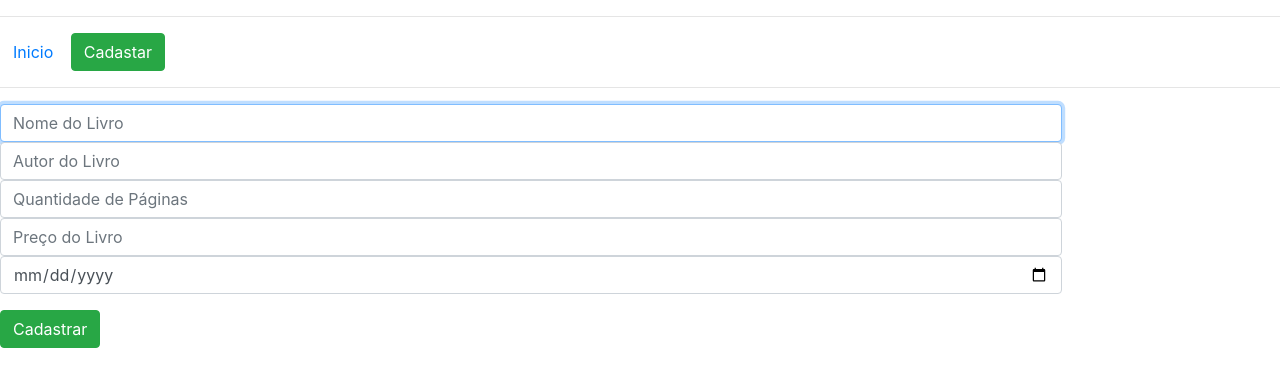
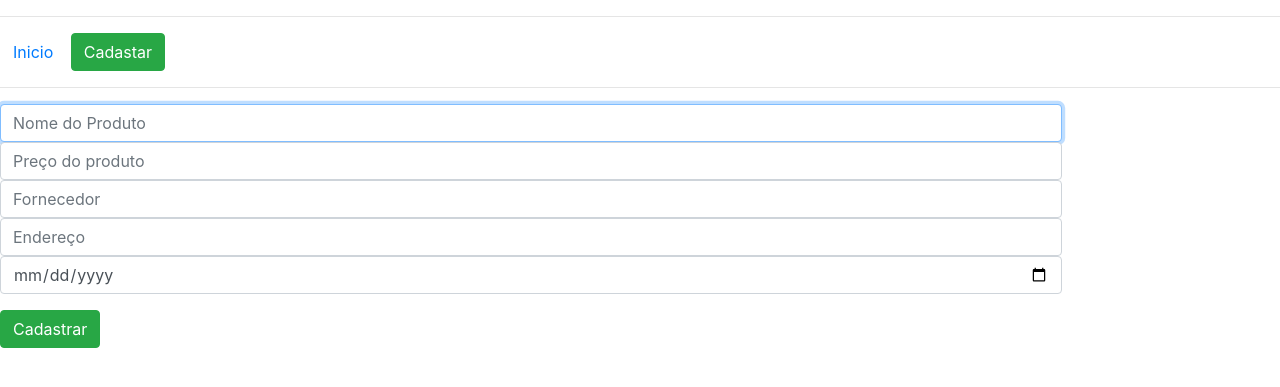
Before and after one commit to calditostech/B2test, a PHP site: page /cadastro.php in a window 1280 px wide. Shown: the top 387 px of the page. Run offline with PHP 8.4, Linux system fonts and the light colour scheme.

Commit message:
criando a view

```diff
--- a/controller/ControllerListar.php
+++ b/controller/ControllerListar.php
@@ -11,7 +11,7 @@ class listarController{
     }
 
     private function criarTabela(){
-        $row = $this->lista->getLivro();
+        $row = $this->lista->getProduto();
         foreach ($row as $value){
             echo "<tr>";
             echo "<th>".$value['nome'] ."</th>";
--- a/view/cadastro.php
+++ b/view/cadastro.php
@@ -7,11 +7,11 @@
     <div class="row">
         <form method="post" action="../controller/ControllerCadastro.php" id="form" name="form" onsubmit="validar(document.form); return false;" class="col-10">
             <div class="form-group">
-                <input class="form-control" type="text" id="nome" name="nome" placeholder="Nome do Livro" required autofocus>
-                <input class="form-control" type="text" id="autor" name="preco" placeholder="Autor do Livro" required>
-                <input class="form-control" type="number" id="quantidade" name="fornecedor" placeholder="Quantidade de Páginas" required>
-                <input class="form-control" type="text" id="preco" name="endereco" placeholder="Preço do Livro" onkeypress="formatarMoeda();" required>
-                <input class="form-control" type="date" id="data" name="data" placeholder="Data de Pulicação" required>
+                <input class="form-control" type="text" id="nome" name="nome" placeholder="Nome do Produto" required autofocus>
+                <input class="form-control" type="text" id="preco" name="preco" placeholder="Preço do produto" onkeypress="formatarMoeda();" required>
+                <input class="form-control" type="text" id="fornecedor" name="fornecedor" placeholder="Fornecedor" required>
+                <input class="form-control" type="text" id="endereco" name="endereco" placeholder="Endereço" required>
+                <input class="form-control" type="date" id="data" name="data" placeholder="Data" required>
             </div>
             <div class="form-group">
                 <button type="submit" class="btn btn-success" id="cadastrar">Cadastrar</button>
--- a/view/editar.php
+++ b/view/editar.php
@@ -9,9 +9,9 @@
         <form method="post" action="../controller/ControllerEditar.php" id="form" name="form" onsubmit="validar(document.form); return false;" class="col-10">
             <div class="form-group">
                 <input class="form-control" type="text" id="nome" name="nome" value="<?php echo $editar->getNome(); ?>" required autofocus>
-                <input class="form-control" type="text" id="preco" name="preco" value="<?php echo $editar->getAutor(); ?>" required>
-                <input class="form-control" type="number" id="forncecedor" name="fornecedor" value="<?php echo $editar->getQuantidade(); ?>" required>
-                <input class="form-control" type="number" id="endereco" name="endereco" value="<?php echo $editar->getPreco(); ?>" required>
+                <input class="form-control" type="text" id="preco" name="preco" value="<?php echo $editar->getPreco(); ?>" required>
+                <input class="form-control" type="number" id="forncecedor" name="fornecedor" value="<?php echo $editar->getFornecedor(); ?>" required>
+                <input class="form-control" type="number" id="endereco" name="endereco" value="<?php echo $editar->getEndereco(); ?>" required>
                 <select name="flag">
                     <?php $c = $editar->getFlag();?>
                     <option value="<?php echo $editar->getFlag();?>"><?php echo  ($editar->getFlag()== 0)? "Desativado" :"Ativado" ?></option>
```
Also changed, not shown: init.php (added, +12 -0 lines), README.md (added).
